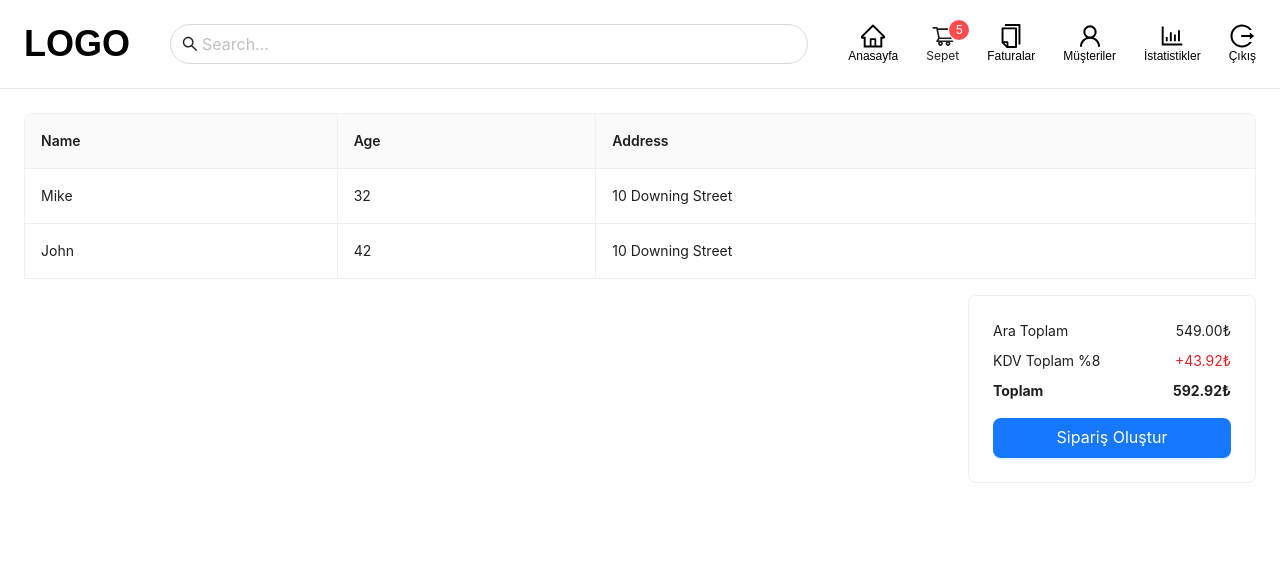
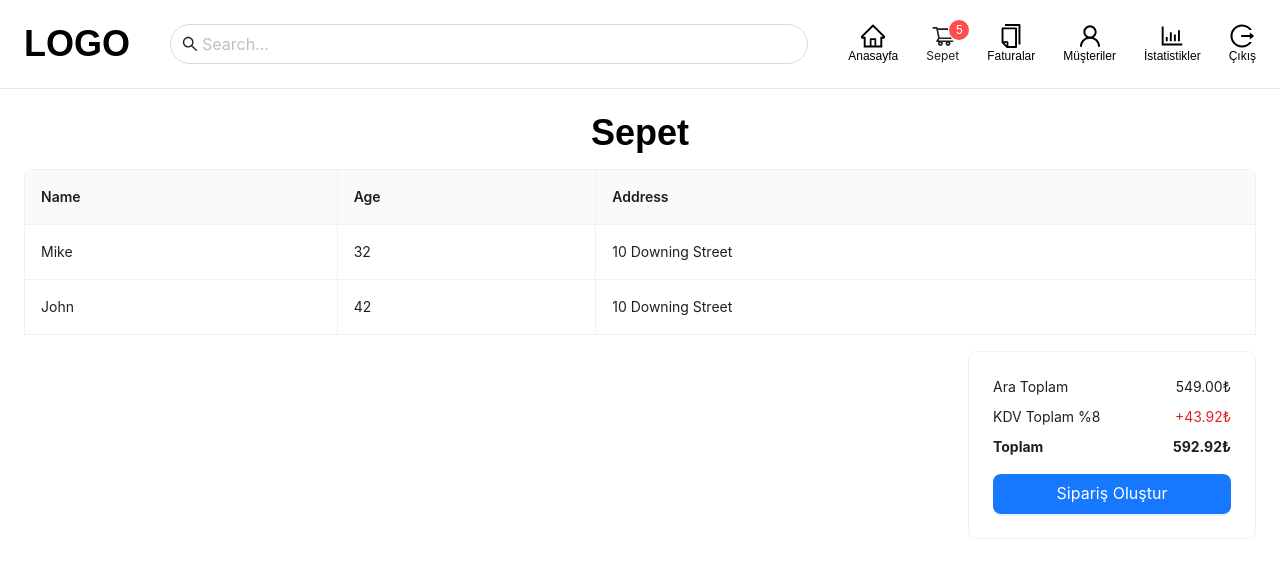
Before and after one commit to hsariaslan/pos-application, a React (Create React App) app in the folder client/: page /cart in a window 1280 px wide. Shown: the top 578 px of the page. Built offline with nearby package versions, Linux system fonts and the light colour scheme; a web font is replaced by a local one.

Commit message:
Add title to cart page

```diff
--- a/client/src/pages/Cart.jsx
+++ b/client/src/pages/Cart.jsx
@@ -43,6 +43,7 @@ const Cart = () => {
     <div>
       <Header />
       <div className="px-6">
+        <h1 className="text-4xl font-bold text-center mb-4">Sepet</h1>
         <Table dataSource={dataSource} columns={columns} bordered pagination={false} />
         <div className="cart-total flex justify-end mt-4">
           <Card className="w-72">
```
